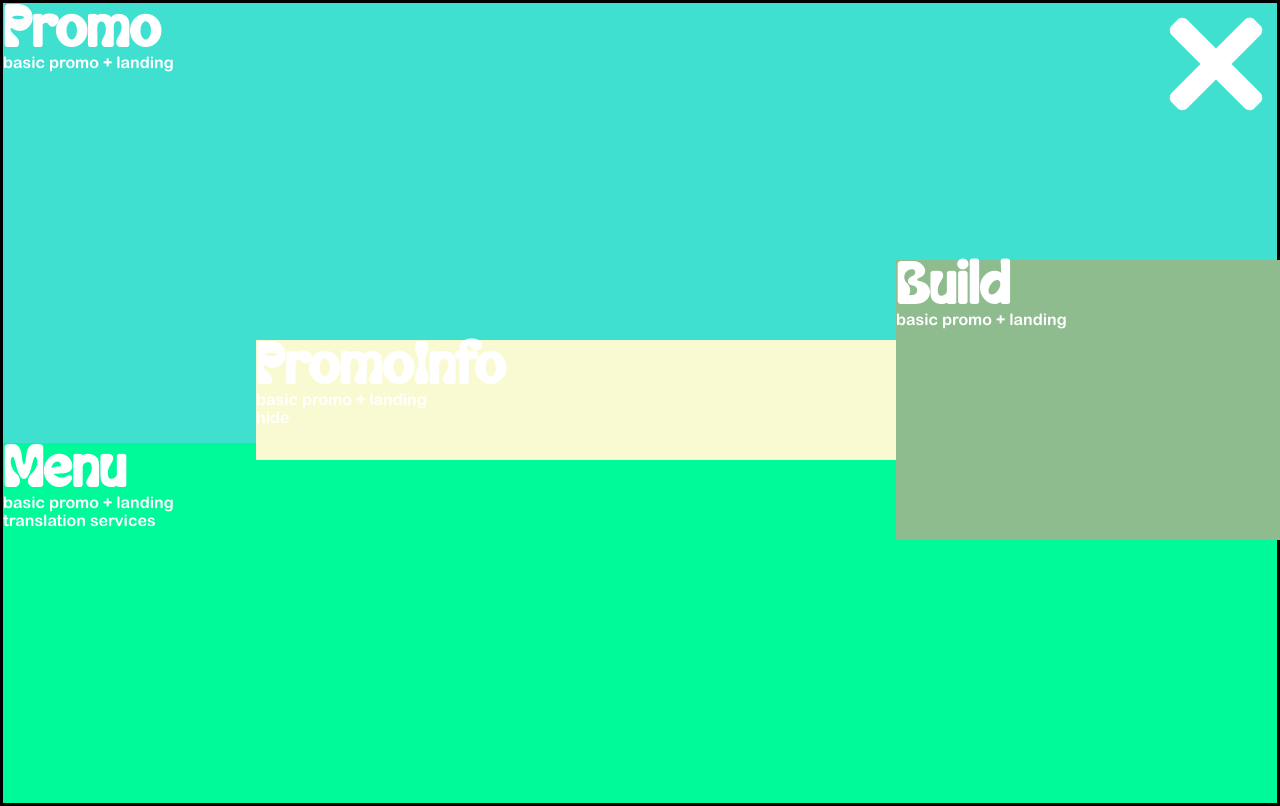
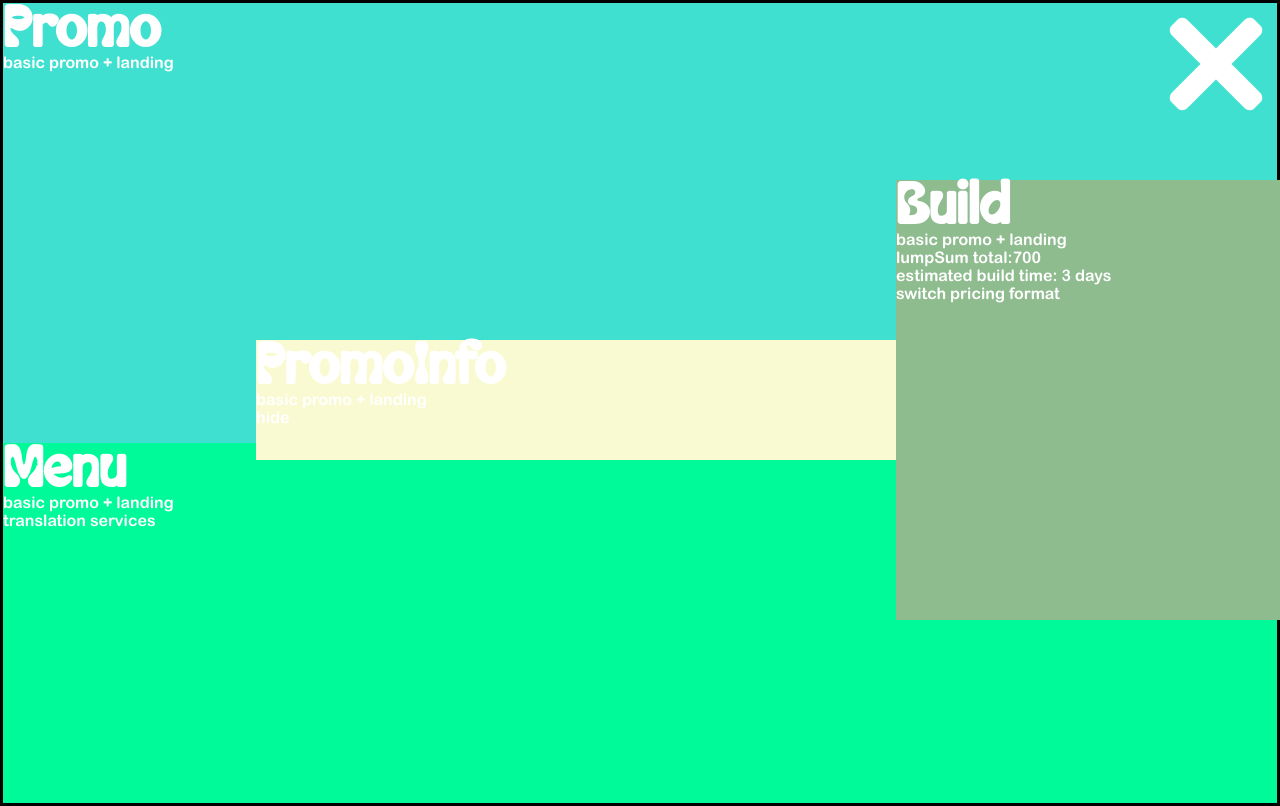
Before and after one commit to RoxanneTabuena/ub_webstudios, a React (Create React App) app: page /book in a window 1280 px wide. Built offline with nearby package versions, Linux system fonts and the light colour scheme.

Commit message:
display "cost" and "time" using accurate computations

```diff
--- a/src/components/book/Build.js
+++ b/src/components/book/Build.js
@@ -1,9 +1,15 @@
+import { useState } from 'react'
 import { BuildItem } from './BuildItem'
+import { calculateCost, estimateTime } from './book.utils'
 import style from './book.module.css'
 
-export const Build = ({build, cost, time, handleUpdatePromo, handleRemoveBuild}) => {
-
-    // toggle payment plan / lump sum
+export const Build = ({build, handleUpdatePromo, handleRemoveBuild}) => {
+    const [format, setFormat] = useState("lumpSum")
+    const cost = calculateCost(build, format)
+    const time = estimateTime(build)
+    const handleSwitchFormat = () => {
+        setFormat(format === 'lumpSum' ? 'monthly' : 'lumpSum')
+    }
     return (
         <div className={style.build}>
             <h2>Build</h2>
@@ -14,8 +20,9 @@ export const Build = ({build, cost, time, handleUpdatePromo, handleRemoveBuild})
                         handleUpdatePromo={handleUpdatePromo}
                         handleRemoveBuild={handleRemoveBuild}/>
             })}
-            <p>{cost}</p>
-            <p>{time}</p>
+            <p>{`${format} total:${cost}`}</p>
+            <p>estimated build time: {time} days</p>
+            <p onClick={handleSwitchFormat}>switch pricing format</p>
         </div>
     )
 }
--- a/src/components/book/BuildContainer.js
+++ b/src/components/book/BuildContainer.js
@@ -1,14 +1,12 @@
 import style from './book.module.css'
 import { Build } from './Build'
 
-export const BuildContainer = ({build, cost, time, handleUpdatePromo, handleRemoveBuild}) => {
+export const BuildContainer = ({build, handleUpdatePromo, handleRemoveBuild}) => {
     // toggle payment plan / lump sum
     return (
         <div className={style.buildContainer}>
             <Build
                 build={build}
-                cost={cost}
-                time={time}
                 handleUpdatePromo={handleUpdatePromo}
                 handleRemoveBuild={handleRemoveBuild}/>
         </div>
--- a/src/components/book/book.module.css
+++ b/src/components/book/book.module.css
@@ -67,7 +67,7 @@
 }
 
 .build{
-    height: 35%;
+    height: 55%;
     width: 30%;
     background-color: darkseagreen;
     pointer-events: all;
```
